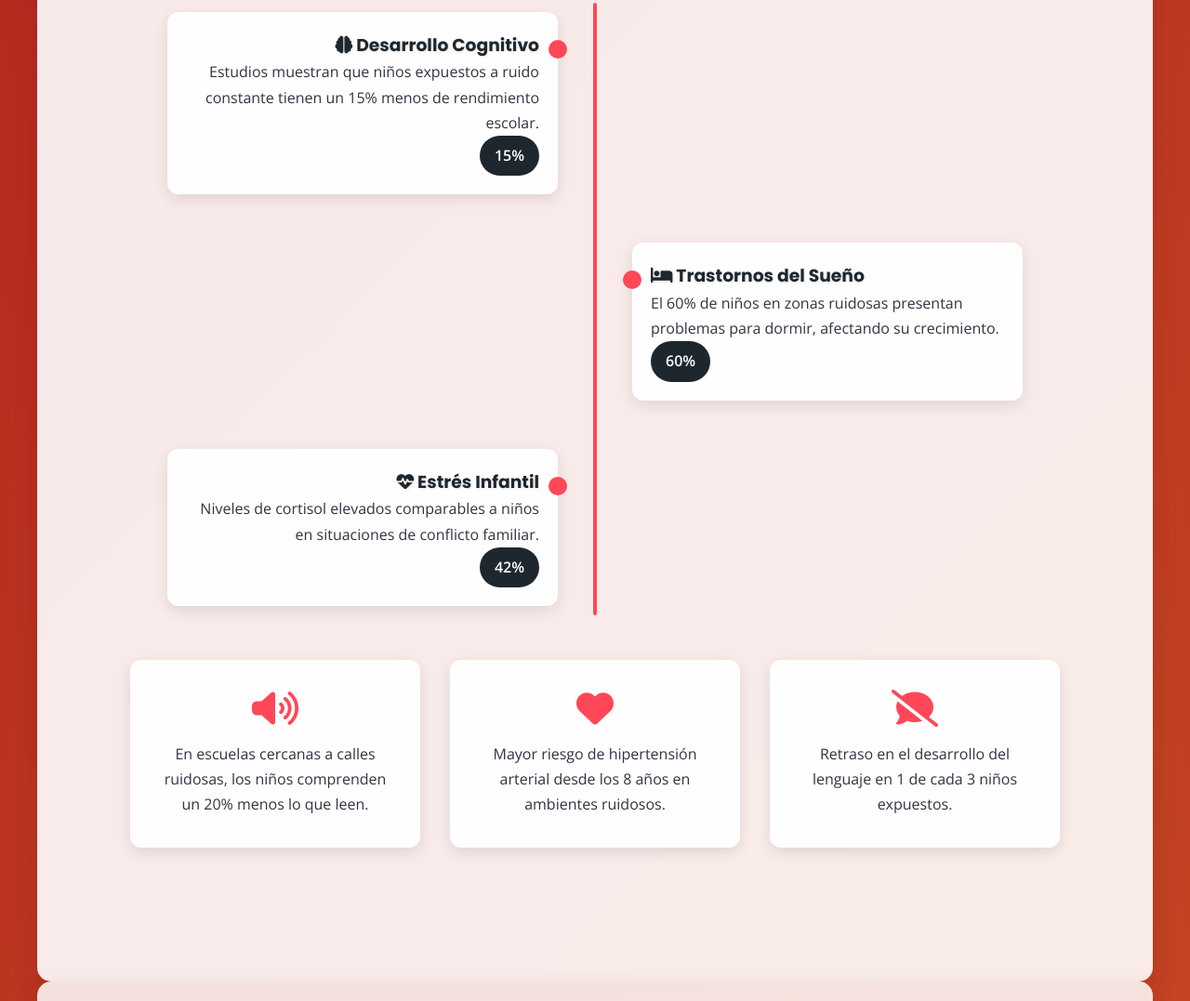
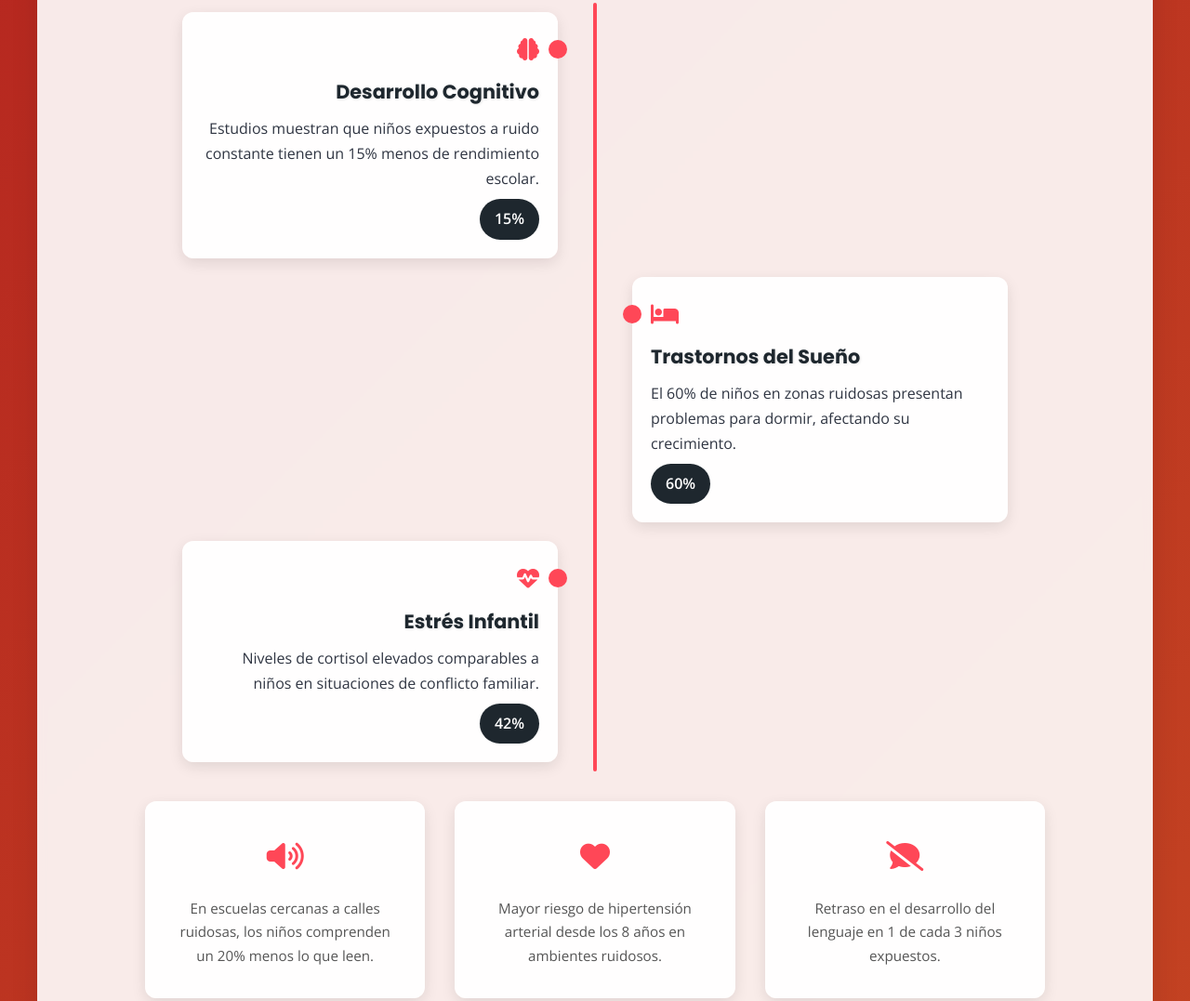
Before and after one commit to Brayan09r/SilencioQueNosUne, a plain HTML site: page index.html in a window 1280 px wide. Shown: the part 2708-3785 px from the top of the page at 93% size. Drawn offline with nearby package versions, Linux system fonts and the light colour scheme.

Commit message:
Actualización de la pagina-18-06-2025

```diff
--- a/index.html
+++ b/index.html
@@ -127,17 +127,19 @@
         </div>
     </section>
 
-    <!-- Sección Niños -->
+    <!-- Sección Niños Responsiva -->
 <section id="ninos" class="section kids-section">
     <div class="section-header">
         <h2>EL RUIDO <span class="text-accent">AFECTA A TUS HIJOS</span></h2>
         <p class="section-subtitle">Consecuencias científicamente comprobadas del ruido en el desarrollo infantil:</p>
     </div>
 
+    <div class="timeline-container">
         <div class="timeline">
             <div class="timeline-item">
                 <div class="timeline-content">
-                    <h3><i class="fas fa-brain"></i> Desarrollo Cognitivo</h3>
+                    <div class="timeline-icon"><i class="fas fa-brain"></i></div>
+                    <h3>Desarrollo Cognitivo</h3>
                     <p>Estudios muestran que niños expuestos a ruido constante tienen un 15% menos de rendimiento escolar.</p>
                     <span class="timeline-stats" data-target="15">0%</span>
                 </div>
@@ -145,7 +147,8 @@
 
             <div class="timeline-item">
                 <div class="timeline-content">
-                    <h3><i class="fas fa-bed"></i> Trastornos del Sueño</h3>
+                    <div class="timeline-icon"><i class="fas fa-bed"></i></div>
+                    <h3>Trastornos del Sueño</h3>
                     <p>El 60% de niños en zonas ruidosas presentan problemas para dormir, afectando su crecimiento.</p>
                     <span class="timeline-stats" data-target="60">0%</span>
                 </div>
@@ -153,24 +156,26 @@
 
             <div class="timeline-item">
                 <div class="timeline-content">
-                    <h3><i class="fas fa-heartbeat"></i> Estrés Infantil</h3>
+                    <div class="timeline-icon"><i class="fas fa-heartbeat"></i></div>
+                    <h3>Estrés Infantil</h3>
                     <p>Niveles de cortisol elevados comparables a niños en situaciones de conflicto familiar.</p>
                     <span class="timeline-stats" data-target="42">0%</span>
+                </div>
             </div>
         </div>
     </div>
 
     <div class="kid-facts">
         <div class="fact-card">
-                <i class="fas fa-volume-up"></i>
+            <div class="fact-icon"><i class="fas fa-volume-up"></i></div>
             <p>En escuelas cercanas a calles ruidosas, los niños comprenden un 20% menos lo que leen.</p>
         </div>
         <div class="fact-card">
-                <i class="fas fa-heart"></i>
+            <div class="fact-icon"><i class="fas fa-heart"></i></div>
             <p>Mayor riesgo de hipertensión arterial desde los 8 años en ambientes ruidosos.</p>
         </div>
         <div class="fact-card">
-                <i class="fas fa-comment-slash"></i>
+            <div class="fact-icon"><i class="fas fa-comment-slash"></i></div>
             <p>Retraso en el desarrollo del lenguaje en 1 de cada 3 niños expuestos.</p>
         </div>
     </div>
--- a/script.js
+++ b/script.js
@@ -75,37 +75,53 @@ window.addEventListener('load', () => {
 window.addEventListener('scroll', animateOnScroll);
 
 // Animación para la línea de tiempo
-const animateTimeline = () => {
+function animateTimeline() {
     const timelineItems = document.querySelectorAll('.timeline-item');
-    const screenPosition = window.innerHeight / 1.3;
+    const viewportHeight = window.innerHeight;
 
     timelineItems.forEach((item, index) => {
-        const itemPosition = item.getBoundingClientRect().top;
+        const rect = item.getBoundingClientRect();
+        const isVisible = rect.top < viewportHeight * 0.8;
 
-        if(itemPosition < screenPosition) {
+        if (isVisible && item.style.opacity !== '1') {
+            // Animación escalonada con retraso progresivo
             setTimeout(() => {
                 item.style.opacity = '1';
                 item.style.transform = 'translateY(0)';
-            }, index * 200);
+                item.style.transition = 'opacity 0.6s ease-out, transform 0.6s ease-out';
+            }, index * 150);
         }
     });
-};
+}
+
 
 // Contador animado para estadísticas
 function animateCounters() {
     const counters = document.querySelectorAll('[data-target]');
-    const speed = 200;
+    const animationDuration = 2000; // 2 segundos para completar
 
     counters.forEach(counter => {
-        const target = +counter.getAttribute('data-target');
-        const count = +counter.innerText.replace(/\D/g, '');
-        const increment = target / speed;
+        // Solo animar si no ha sido animado antes
+        if (!counter.hasAttribute('data-animated')) {
+            counter.setAttribute('data-animated', 'true');
 
-        if(count < target) {
-            counter.innerText = Math.ceil(count + increment) + (counter.innerText.includes('%') ? '%' : '');
-            setTimeout(animateCounters, 1);
-        } else {
-            counter.innerText = target + (counter.innerText.includes('%') ? '%' : '');
+            const target = parseInt(counter.getAttribute('data-target'));
+            const isPercentage = counter.textContent.includes('%');
+            const start = 0;
+            const increment = target / (animationDuration / 16); // 60fps
+
+            let current = start;
+            const updateCounter = () => {
+                current += increment;
+                if (current < target) {
+                    counter.textContent = Math.floor(current) + (isPercentage ? '%' : '');
+                    requestAnimationFrame(updateCounter);
+                } else {
+                    counter.textContent = target + (isPercentage ? '%' : '');
+                }
+            };
+
+            requestAnimationFrame(updateCounter);
         }
     });
 }
--- a/styles.css
+++ b/styles.css
@@ -417,15 +417,23 @@ cite {
     color: var(--accent);
 }
 
-/* Sección niños */
+/* Sección niños - Estilos generales */
 .kids-section {
     background: rgba(255, 255, 255, 0.9);
+    padding: 3rem 1rem !important;
 }
 
+/* Timeline container */
+.timeline-container {
+    max-width: 1000px;
+    margin: 0 auto;
+    padding: 0 1rem;
+}
+
+/* Timeline - Versión móvil */
 .timeline {
     position: relative;
-    max-width: 1000px;
-    margin: 3rem auto;
+    margin: 2rem 0;
 }
 
 .timeline::before {
@@ -435,29 +443,20 @@ cite {
     background-color: var(--accent);
     top: 0;
     bottom: 0;
-    left: 50%;
+    left: 20px;
     margin-left: -2px;
     border-radius: 10px;
 }
 
 .timeline-item {
-    padding: 10px 40px;
+    padding: 0 0 2rem 50px;
     position: relative;
-    width: 50%;
+    width: 100%;
     box-sizing: border-box;
-    margin-bottom: 2rem;
+    margin-bottom: 0;
     opacity: 0;
     transform: translateY(30px);
     transition: all 0.6s ease-out;
-}
-
-.timeline-item:nth-child(odd) {
-    left: 0;
-    text-align: right;
-}
-
-.timeline-item:nth-child(even) {
-    left: 50%;
 }
 
 .timeline-content {
@@ -477,14 +476,19 @@ cite {
     background: var(--accent);
     border-radius: 50%;
     top: 30px;
+    left: -10px;
 }
 
-.timeline-item:nth-child(odd) .timeline-content::after {
-    right: -10px;
+.timeline-icon {
+    font-size: 1.5rem;
+    color: var(--accent);
+    margin-bottom: 0.5rem;
 }
 
-.timeline-item:nth-child(even) .timeline-content::after {
-    left: -10px;
+.timeline-content h3 {
+    font-size: 1.3rem;
+    margin-bottom: 0.5rem;
+    color: var(--dark);
 }
 
 .timeline-stats {
@@ -494,35 +498,111 @@ cite {
     padding: 0.5rem 1rem;
     border-radius: 50px;
     font-weight: 600;
+    margin-top: 0.5rem;
 }
 
+/* Kid facts - Versión móvil */
 .kid-facts {
     display: grid;
-    grid-template-columns: repeat(auto-fit, minmax(250px, 1fr));
-    gap: 2rem;
+    grid-template-columns: 1fr;
+    gap: 1rem;
     max-width: 1000px;
-    margin: 3rem auto;
+    margin: 2rem auto;
+    padding: 0 1rem;
 }
 
 .fact-card {
     background: rgba(255, 255, 255, 0.95);
-    padding: 2rem;
+    padding: 1.5rem;
     border-radius: 12px;
     text-align: center;
     box-shadow: 0 5px 15px rgba(0,0,0,0.1);
-    transition: var(--transition);
+    transition: all 0.4s ease;
     border: none;
 }
 
-.fact-card i {
-    font-size: 2.5rem;
+.fact-icon {
+    font-size: 2rem;
     color: var(--accent);
     margin-bottom: 1rem;
 }
 
-.fact-card:hover {
-    transform: translateY(-10px);
-    box-shadow: 0 15px 30px rgba(0,0,0,0.15);
+.fact-card p {
+    font-size: 0.95rem;
+    color: #555;
+}
+
+/* Media queries para tablets */
+@media (min-width: 768px) {
+    .kids-section {
+        padding: 4rem 2rem !important;
+    }
+
+    .timeline::before {
+        left: 50%;
+    }
+
+    .timeline-item {
+        padding: 10px 40px;
+        width: 50%;
+    }
+
+    .timeline-item:nth-child(odd) {
+        left: 0;
+        text-align: right;
+        padding-right: 80px;
+    }
+
+    .timeline-item:nth-child(even) {
+        left: 50%;
+        padding-left: 80px;
+    }
+
+    .timeline-item:nth-child(odd) .timeline-content::after {
+        right: -10px;
+        left: auto;
+    }
+
+    .kid-facts {
+        grid-template-columns: repeat(3, 1fr);
+        gap: 1.5rem;
+    }
+
+    .fact-card {
+        padding: 2rem 1.5rem;
+    }
+}
+
+/* Media queries para desktop */
+@media (min-width: 992px) {
+    .kids-section {
+        padding: 6rem 5% !important;
+    }
+
+    .timeline-item {
+        padding: 10px 40px;
+    }
+
+    .timeline-item:nth-child(odd) {
+        padding-right: 40px;
+    }
+
+    .timeline-item:nth-child(even) {
+        padding-left: 40px;
+    }
+
+    .kid-facts {
+        gap: 2rem;
+    }
+
+    .fact-card {
+        padding: 2rem;
+    }
+
+    .fact-card:hover {
+        transform: translateY(-10px);
+        box-shadow: 0 15px 30px rgba(0,0,0,0.15);
+    }
 }
 
 /* Comparativa antes/después */
```
Lines whose indentation alone changed are shown as unchanged.
